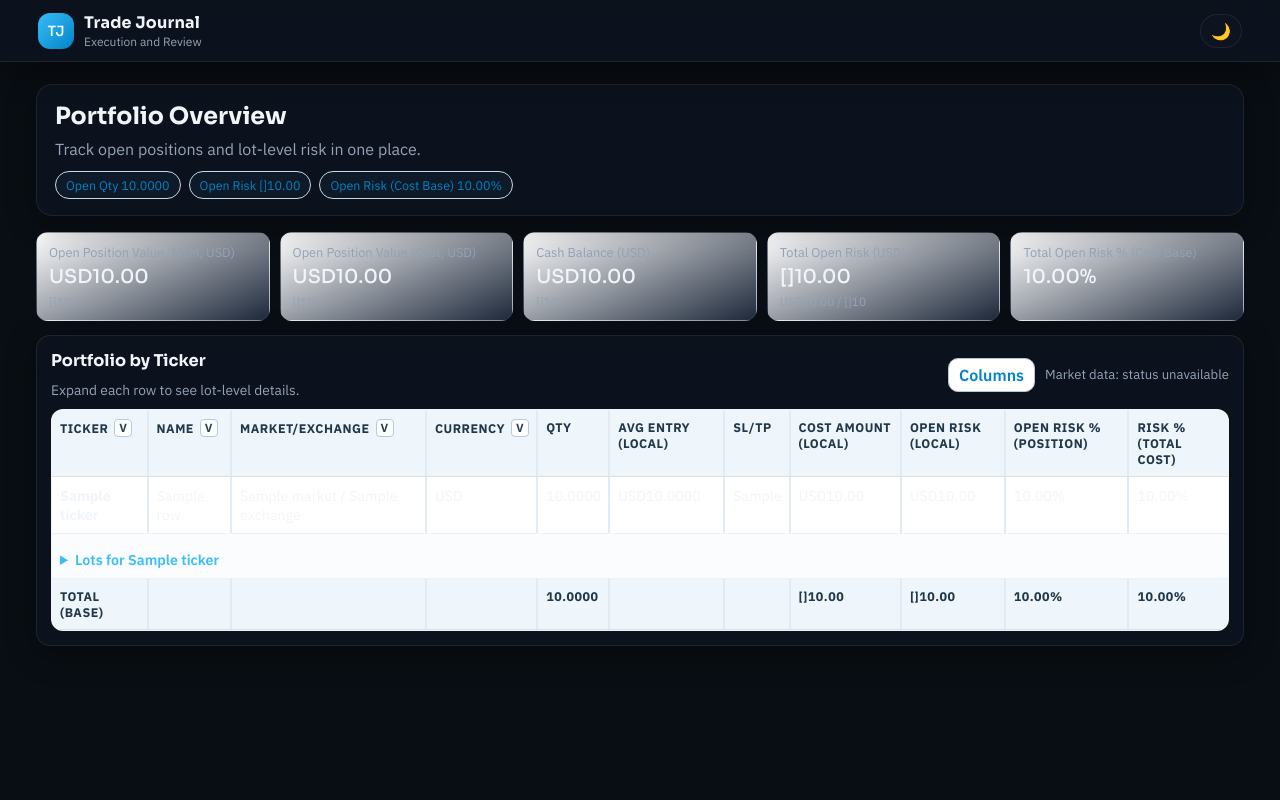
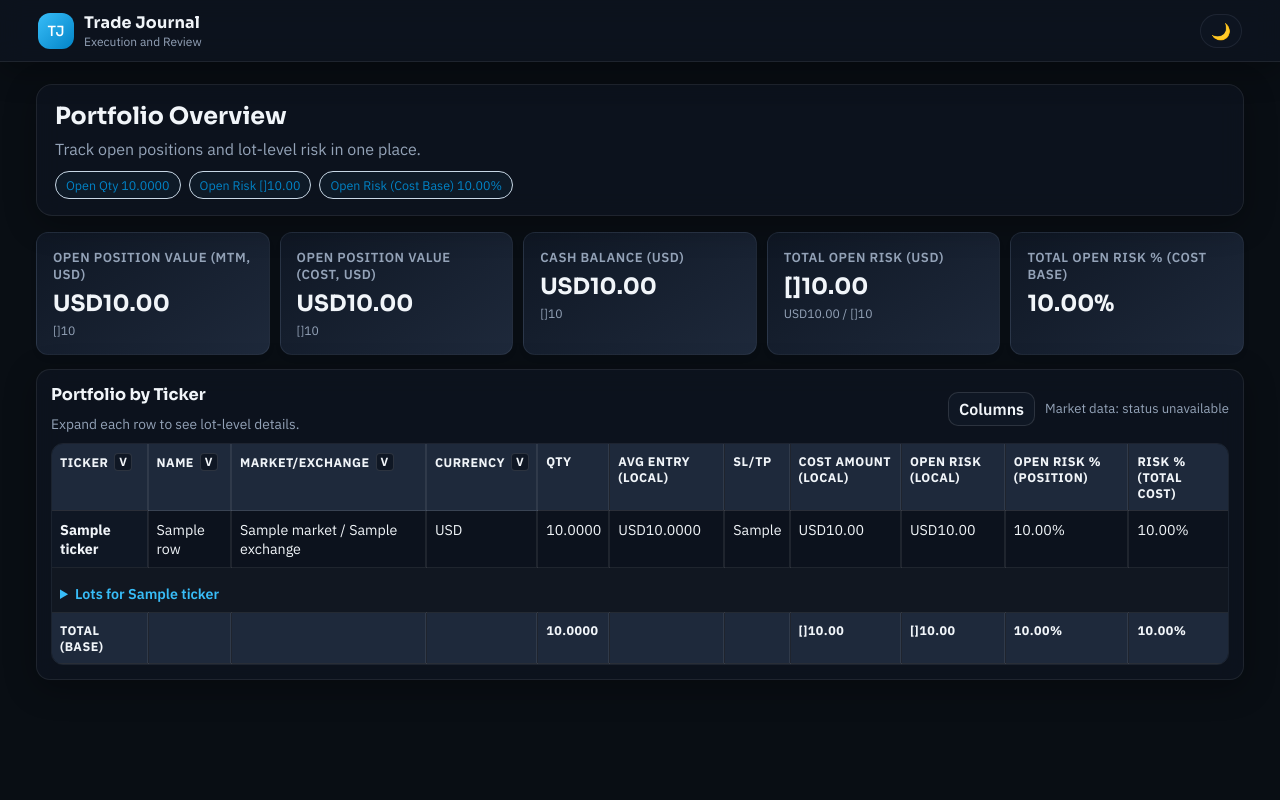
Before and after one commit to gwayonthewayy/trading_journal, a FastAPI app: template app/templates/portfolio.html in a window 1280 px wide. Run offline with FastAPI, Linux system fonts and the light colour scheme; the template is opened without the code that fills it: most values are stand-ins (such as "Sample title", 1, 10 or a date in 2020); parts of the project's set-up code (start-up, migrations or seed data) failed here and were passed over.

Commit message:
fix(ui): 다크모드 UI 개선 및 차트 에러 수정
- style.css: 다크모드 대응 변수 추가 (테이블, 틀고정, 메트릭 카드, 버튼 등 하드코딩 흰색 제거)

- stats.html: 차트 중복 렌더링으로 인한 ApexCharts 참조 에러 수정

```diff
--- a/app/static/style.css
+++ b/app/static/style.css
@@ -20,6 +20,15 @@
   --journal-sticky-name-width: 120px;
   --glass-shadow: 0 8px 32px 0 rgba(0, 0, 0, 0.32);
   --glass-border: 1px solid rgba(255, 255, 255, 0.08);
+  --table-bg: transparent;
+  --table-bg-even: rgba(255, 255, 255, 0.02);
+  --table-th-bg: var(--surface-soft);
+  --table-bg-sticky: var(--surface-opaque);
+  --table-bg-sticky-even: #131c29;
+  --table-border: rgba(255, 255, 255, 0.08);
+  --table-border-strong: rgba(255, 255, 255, 0.12);
+  --table-th-text: var(--text);
+  --el-bg: var(--surface-opaque);
 }
 
 /* Light Theme Toggle */
@@ -380,26 +398,38 @@ body {
 }
 
 .metric {
-  background: linear-gradient(155deg, #ffffff 0%, var(--surface-soft) 100%);
+  background: linear-gradient(145deg, var(--surface-opaque) 0%, var(--surface-soft) 100%);
   border: 1px solid var(--line);
   border-radius: 12px;
-  padding: 11px 12px;
+  padding: 16px;
+  box-shadow: 0 4px 12px rgba(0,0,0,0.02);
+  transition: transform 0.2s ease, box-shadow 0.2s ease;
+}
+
+.metric:hover {
+  transform: translateY(-2px);
+  box-shadow: 0 6px 16px rgba(0,0,0,0.05);
 }
 
 .metric .label {
   color: var(--subtle);
-  font-size: 0.8rem;
+  font-size: 0.82rem;
+  font-weight: 600;
+  text-transform: uppercase;
+  letter-spacing: 0.04em;
 }
 
 .metric .value {
-  margin-top: 3px;
-  font-size: 1.2rem;
+  margin-top: 6px;
+  font-size: 1.4rem;
   font-family: "Sora", sans-serif;
+  font-weight: 700;
+  color: var(--text);
 }
 
 .metric .hint {
-  margin-top: 5px;
-  font-size: 0.74rem;
+  margin-top: 6px;
+  font-size: 0.76rem;
   color: var(--subtle);
 }
 
@@ -472,7 +502,8 @@ button {
   padding: 9px 10px;
   border: 1px solid var(--line);
   border-radius: 10px;
-  background: #fff;
+  background: var(--el-bg);
+  color: var(--text);
   font: inherit;
 }
 
@@ -523,9 +554,9 @@ button:hover {
 }
 
 button.secondary {
-  background: #fff;
-  color: var(--primary-ink);
-  border-color: #b5c6d7;
+  background: var(--el-bg);
+  color: var(--text);
+  border-color: var(--table-border-strong);
 }
 
 .table-wrap {
@@ -534,7 +565,7 @@ button.secondary {
   overflow-y: visible;
   border: 1px solid var(--line);
   border-radius: 12px;
-  background: #fff;
+  background: var(--table-bg);
 }
 
 table {
@@ -546,9 +577,9 @@ table {
 th,
 td {
   text-align: left;
-  border-bottom: 1px solid #ecf1f6;
-  border-right: 1px solid #e2eaf3;
-  box-shadow: inset -1px 0 0 #e2eaf3;
+  border-bottom: 1px solid var(--table-border);
+  border-right: 1px solid var(--table-border);
+  box-shadow: inset -1px 0 0 var(--table-border);
   padding: 9px 8px;
   vertical-align: top;
 }
@@ -785,31 +816,31 @@ tr td:last-child {
 }
 
 #portfolio-table th.col-portfolio-ticker {
-  background: #eef5fb;
+  background: var(--table-th-bg);
 }
 
 #portfolio-table td.col-portfolio-ticker {
-  background: #fff;
+  background: var(--table-bg-sticky);
 }
 
 #portfolio-table tbody tr:nth-child(even) td.col-portfolio-ticker {
-  background: #fbfcfe;
+  background: var(--table-bg-sticky-even);
 }
 
 th {
   position: sticky;
   top: 0;
   z-index: 2;
-  background: #eef5fb;
-  border-bottom-color: #d6e1ec;
-  color: #22384a;
+  background: var(--table-th-bg);
+  border-bottom-color: var(--table-border-strong);
+  color: var(--table-th-text);
   font-size: 0.78rem;
   text-transform: uppercase;
   letter-spacing: 0.04em;
 }
 
 tbody tr:nth-child(even) {
-  background: #fbfcfe;
+  background: var(--table-bg-even);
 }
 
 details {
@@ -886,9 +917,9 @@ summary {
   height: 18px;
   padding: 0;
   border-radius: 4px;
-  border: 1px solid #b9cadb;
-  background: #fff;
-  color: #294257;
+  border: 1px solid var(--table-border-strong);
+  background: var(--el-bg);
+  color: var(--text);
   font-size: 0.74rem;
   font-weight: 700;
   line-height: 1;
--- a/app/templates/stats.html
+++ b/app/templates/stats.html
@@ -614,6 +614,7 @@
     if (activeCharts["chart-distribution"]) {
       try { activeCharts["chart-distribution"].destroy(); } catch (_) {}
       delete activeCharts["chart-distribution"];
+      holder.innerHTML = "";
     }
 
     const granularity = distGranularity?.value || "weekly";
@@ -753,6 +754,7 @@
     if (activeCharts[holderId]) {
       try { activeCharts[holderId].destroy(); } catch (_) {}
       delete activeCharts[holderId];
+      holder.innerHTML = "";
     }
 
     const values = (rows || [])
@@ -917,6 +919,7 @@
     if (activeCharts[targetId]) {
       try { activeCharts[targetId].destroy(); } catch (_) {}
       delete activeCharts[targetId];
+      holder.innerHTML = "";
     }
 
     const ordered = [...rows].reverse();
@@ -1044,6 +1047,7 @@
     if (activeCharts["fx-chart"]) {
       try { activeCharts["fx-chart"].destroy(); } catch (_) {}
       delete activeCharts["fx-chart"];
+      fxChartHolder.innerHTML = "";
     }
     const rows = payload?.rows || [];
     if (!rows.length) {
@@ -1226,7 +1230,6 @@
 
   async function loadBenchmarkAndRender() {
     rangeError.textContent = "";
-    renderFilteredCharts();
     try {
       const selected = benchmarkSelect.value;
       await loadBenchmark(selected);
@@ -1312,7 +1315,6 @@
   startInput.value = bounds.minDate || "";
   endInput.value = bounds.maxDate || "";
   updateModeButtons();
-  renderFilteredCharts();
   loadFxHistoryAndRender();
   loadBenchmarkAndRender();
 </script>
```
Also changed, not shown: other parts of app/static/style.css (+44 -35 lines).
